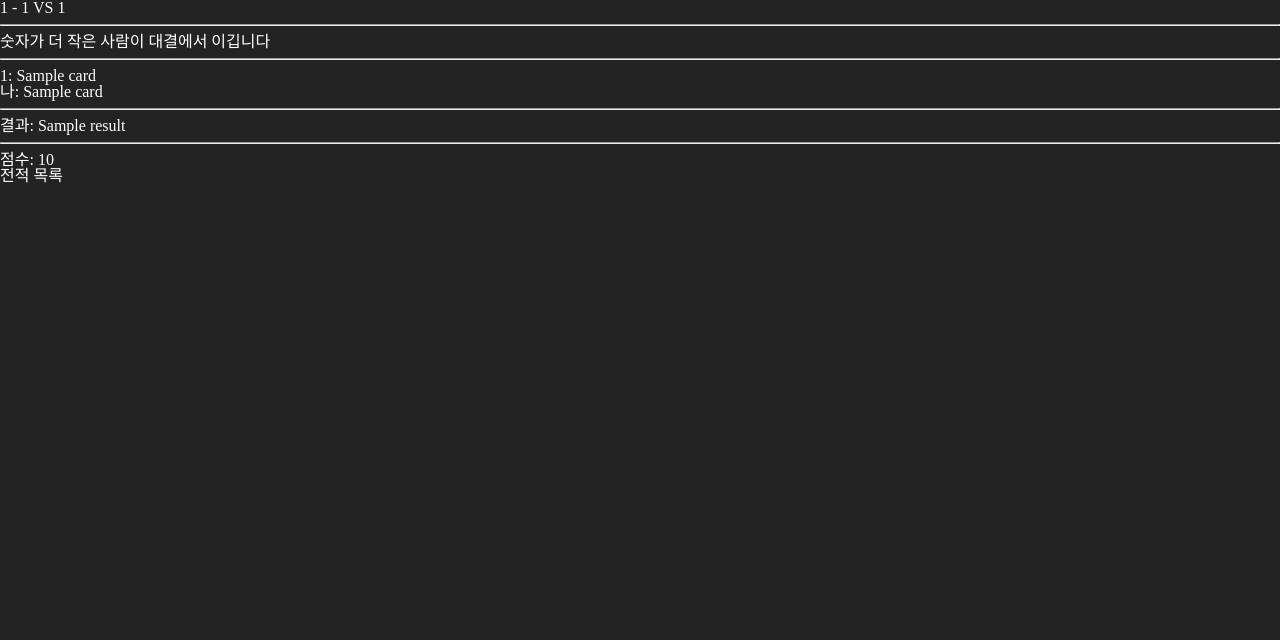
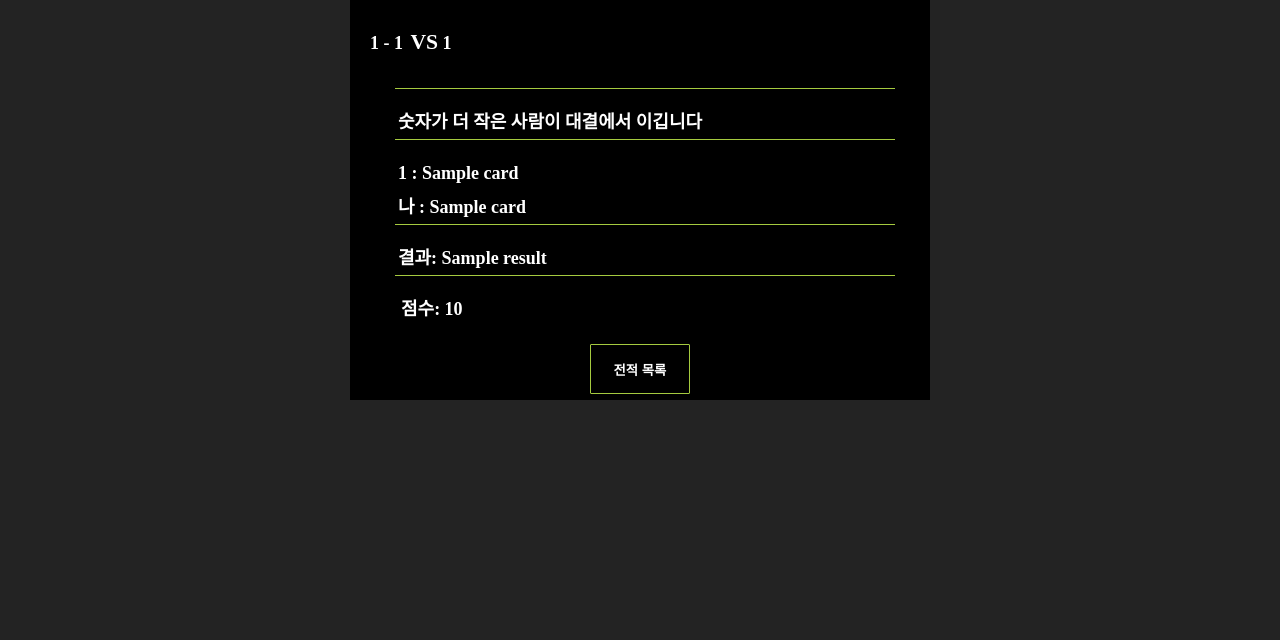
Before and after one commit to Pirogramming-18/Piro18_CardGame_03, a Django app: template 숫자카드게임/server/apps/posts/templates/posts/game_info.html in a window 1280 px wide. Shown: the part 64-704 px from the top of the page. Run offline with Django 4.2, Linux system fonts and the light colour scheme; the template is opened without the code that fills it: most values are stand-ins (such as "Sample title", 1, 10 or a date in 2020); parts of the project's set-up code (start-up, migrations or seed data) failed here and were passed over; some libraries are stand-ins or nearby versions.

Commit message:
[feat] game-info css 완성

```diff
--- a/숫자카드게임/server/apps/posts/templates/posts/game_info.html
+++ b/숫자카드게임/server/apps/posts/templates/posts/game_info.html
@@ -1,61 +1,74 @@
 {% include "base.html" %}
 <!DOCTYPE html>
 <html lang="en">
+{%load static%}
 
 <head>
     <meta charset="UTF-8">
     <meta http-equiv="X-UA-Compatible" content="IE=edge">
     <meta name="viewport" content="width=device-width, initial-scale=1.0">
+    <link rel="stylesheet" href="{% static 'css/game_info.css'%}" />
     <title>게임진행중 게스트유저ver</title>
 </head>
 
 <body>
+    <div class="game-info">
         <main>
-        <p>
-            {{ game.id }} - {{ game.guestUser.guestUser.id }} VS {{ game.hostUser.id }}
-        </p>
+            <span id="game-user-id">
+                {{ game.id }} - {{ game.guestUser.guestUser.id }} <span id="vs">VS</span> {{ game.hostUser.id }}
+            </span>
 
+            <div class="game-progress-host">
                 {% if game.ing %} <!--1-->
                 {% if user == game.hostUser.id %} <!--2-->
-        <div>
+                <div class="game-progress">
                     진행중...
-            <br>
-            <a href="">게임 취소</a> <!--게임취소 url 추가 필요-->
+                    <br><br>
+                    <span>나 : {{ game.hostUser.card }}</span>
+                    <br><br>
+                    <button class="game-cancel-btn"><a href="">게임 취소</a> <!--게임취소 url 추가 필요--></button>
+                </div>
             </div>
             {% elif user == game.guestUser.guestUser.id %}
-        <div>
+            <button class="game-fight-btn">
                 <a href="">대응하기</a> <!--대응하기 url 추가 필요-->
-        </div>
-        <hr>
+            </button>
+            <hr />
             {% endif %} <!--2-->
             {% else %}
+            <div class="game-result">
                 <hr />
-        {% if game.standard %} <!--높은 쪽이 이기는 경우--> <!--3!!!!!!!!!!!!-->
-        <p>숫자가 더 큰 사람이 대결에서 이깁니다</p>
+                {% if game.standard %} <!--높은 쪽이 이기는 경우--> <!--3-->
+                <span>숫자가 더 큰 사람이 대결에서 이깁니다</span>
                 {% else %} <!--낮은 쪽이 이기는 경우-->
-        <p>숫자가 더 작은 사람이 대결에서 이깁니다</p>
+                <span>숫자가 더 작은 사람이 대결에서 이깁니다</span>
                 {% endif %} <!--3-->
                 <hr />
 
                 {% if user == game.hostUser %} <!--4-->
-        <p>{{ game.guestUser.guestUser.id }}: {{ game.guestUser.guestUser.card }}</p>
-        <p>나: {{ game.hostUser.card }}</p>
+                <span>{{ game.guestUser.guestUser.id }} : {{ game.guestUser.guestUser.card }}</span>
+                <br><br>
+                <span>나 : {{ game.hostUser.card }}</span>
                 {% else %}
-        <p>{{ game.hostUser.id }}: {{ game.hostUser.card }}</p>
-        <p>나: {{ game.guestUser.guestUser.card }}</p>
+                <span>{{ game.hostUser.id }} : {{ game.hostUser.card }}</span>
+                <br><br>
+                <span>나 : {{ game.guestUser.guestUser.card }}</span>
                 {% endif %} <!--4-->
                 <hr />
 
-        <p>결과: {{ game.result }}</p>
+                <span>결과: {{ game.result }}</span>
                 <hr />
 
-        <p><span>점수</span>: {{ game.score }}</p> <!--score가 자동으로 업데이트 되는지 확인필요-->
+                <span><span>점수</span>: {{ game.score }}</span> <!--score가 자동으로 업데이트 되는지 확인필요-->
+            </div>
             {% endif %} <!--1-->
 
-        <div>
-            <a href="">전적 목록</a> <!--전적목록 url 추가 필요-->
+            <br>
+            <button class="game-list-btn">
+                <a href="{% url 'posts:game_list' %}">전적 목록</a>
+            </button>
+        </main>
     </div>
-    </main>
 </body>
 
 </html>
--- /dev/null
+++ b/숫자카드게임/server/static/css/game_info.css
@@ -0,0 +1,68 @@
+.game-info {
+    display: flex;
+    flex-direction: row;
+    justify-content: center;
+}
+
+
+main {
+    background-color: black;
+    display: flex;
+    text-align: center;
+    flex-direction: column;
+    justify-content: space-around;
+    align-items: flex-start;
+    width: 580px;
+    height: 400px;
+}
+
+hr {
+    border: none;
+    border-top: 1px solid #a5ca3f;
+    overflow: visible;
+}
+
+hr:after {
+    display: inline block;
+    content: "";
+    position: relative;
+    padding: 0 250px;
+}
+
+span {
+    margin-bottom: 5px;
+    font-weight: bolder;
+    padding-left: 3px;
+    font-size: large;
+}
+
+.game-result, .game-progress {
+    padding: 10px;
+    padding-left: 20px !important;
+    text-align: left !important;
+}
+
+#game-user-id {
+    padding-top: 26px !important;
+    padding-left: 20px !important;
+}
+
+.game-list-btn, .game-cancel-btn, .game-fight-btn {
+    width: 100px;
+    height: 50px;
+    background-color: transparent;
+    border: 1px solid;
+    border-radius: 1px;
+    border-color: #a5ca3f;
+    font-weight: bolder;
+    align-self: center;
+}
+
+
+#vs {
+    font-size: larger;
+}
+
+.game-progress-host {
+    align-self: center;
+}
```
Lines whose indentation alone changed are shown as unchanged.
